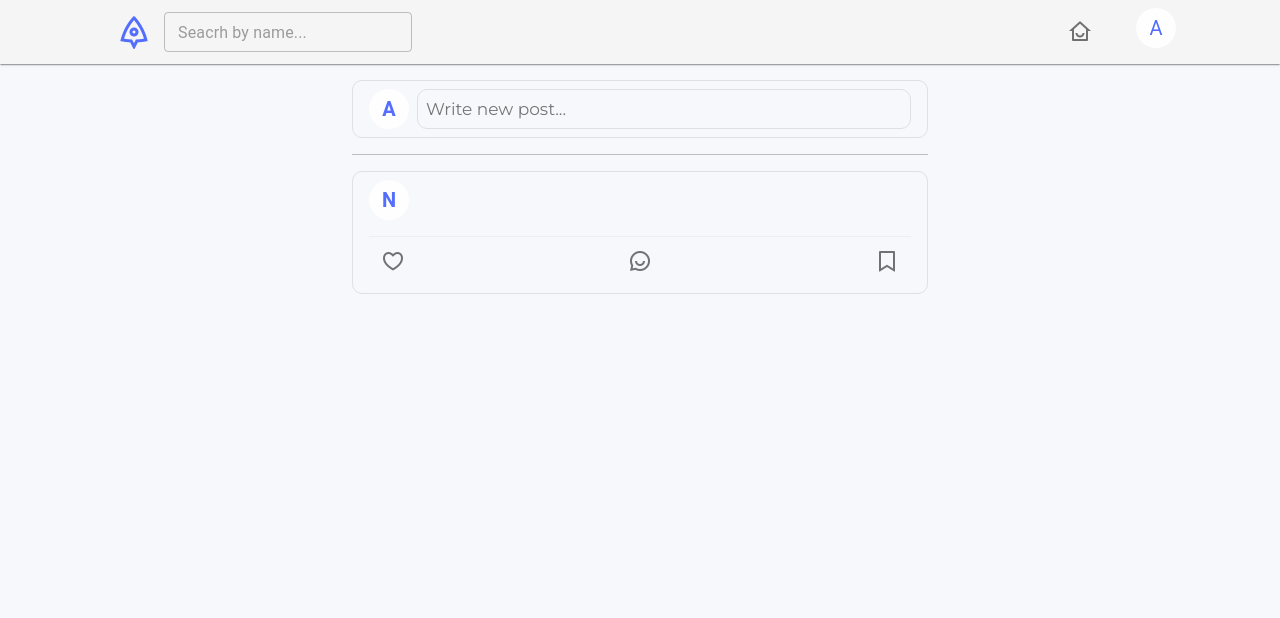
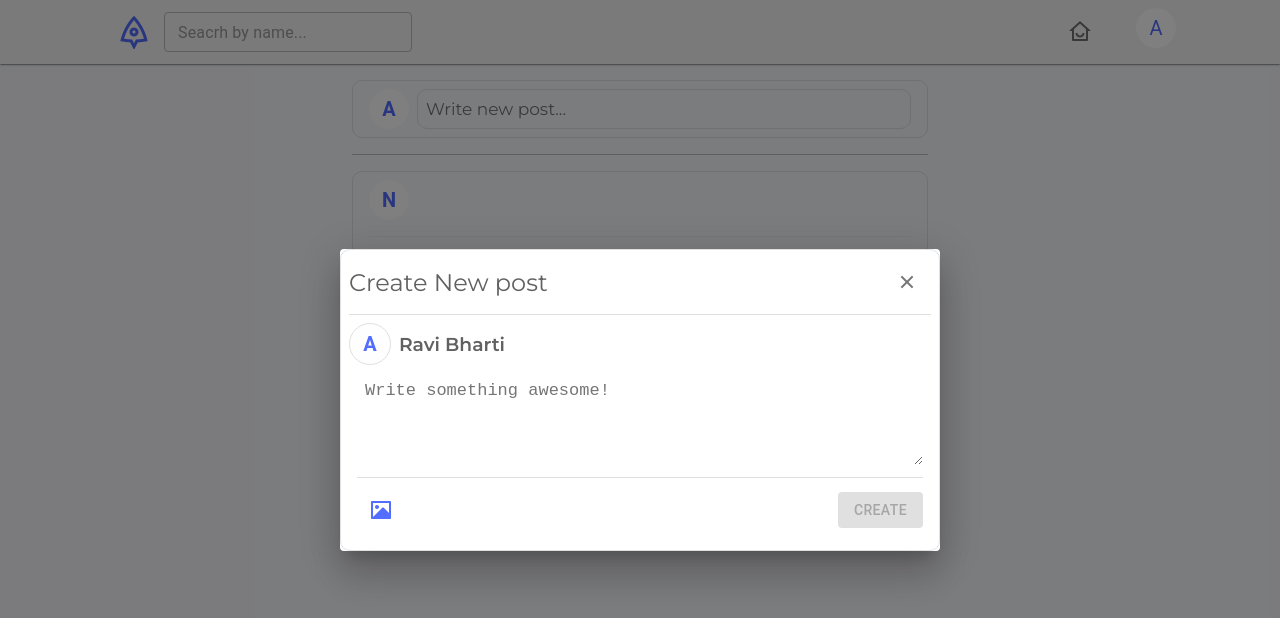
Before and after one commit to rbronin/yourspace-web, a React (Create React App) app: page /feed in a window 1280 px wide. Both pictures are taken after a click on the element "Write new post...". Shown: the top 618 px of the page. Built offline with nearby package versions, Linux system fonts and the light colour scheme.

Commit message:
Added post form component

```diff
--- a/src/pages/feed/index.js
+++ b/src/pages/feed/index.js
@@ -1,20 +1,35 @@
-import React from "react";
+import React, { useState } from "react";
 import Grid from "@material-ui/core/Grid";
+import Dialog from "@material-ui/core/Dialog";
 import AppBar from "../../Components/AppBar";
 import Post from "../../Components/Post";
 import CreatePost from "../../Components/Post/CreatePost";
+import CreatePostForm from "../../Components/Post/CreatePostForm";
 import useStyles from "./style/feed.css";
 
 const Feeds = () => {
   const styles = useStyles();
+  const [openModal, setOpenModal] = useState(false);
+
+  const handleClick = () => {
+    setOpenModal(!openModal);
+  };
+
+  const handleModalClose = () => {
+    setOpenModal(false);
+  };
+
   return (
     <div>
       <AppBar />
+      <Dialog maxWidth='sm' fullWidth={true} open={openModal} onClose={handleModalClose}>
+        <CreatePostForm onClose={handleModalClose} />
+      </Dialog>
       <section className={styles.root}>
         <Grid container>
           <Grid className={styles.leftSide} item xs={0} sm={2} lg={3}></Grid>
           <Grid className={styles.middleSide} item xs={12} sm={8} lg={6}>
-            <CreatePost />
+            <CreatePost onClick={handleClick} />
             <Post />
           </Grid>
           <Grid className={styles.rightSide} item xs={0} sm={2} lg={3}></Grid>
```
